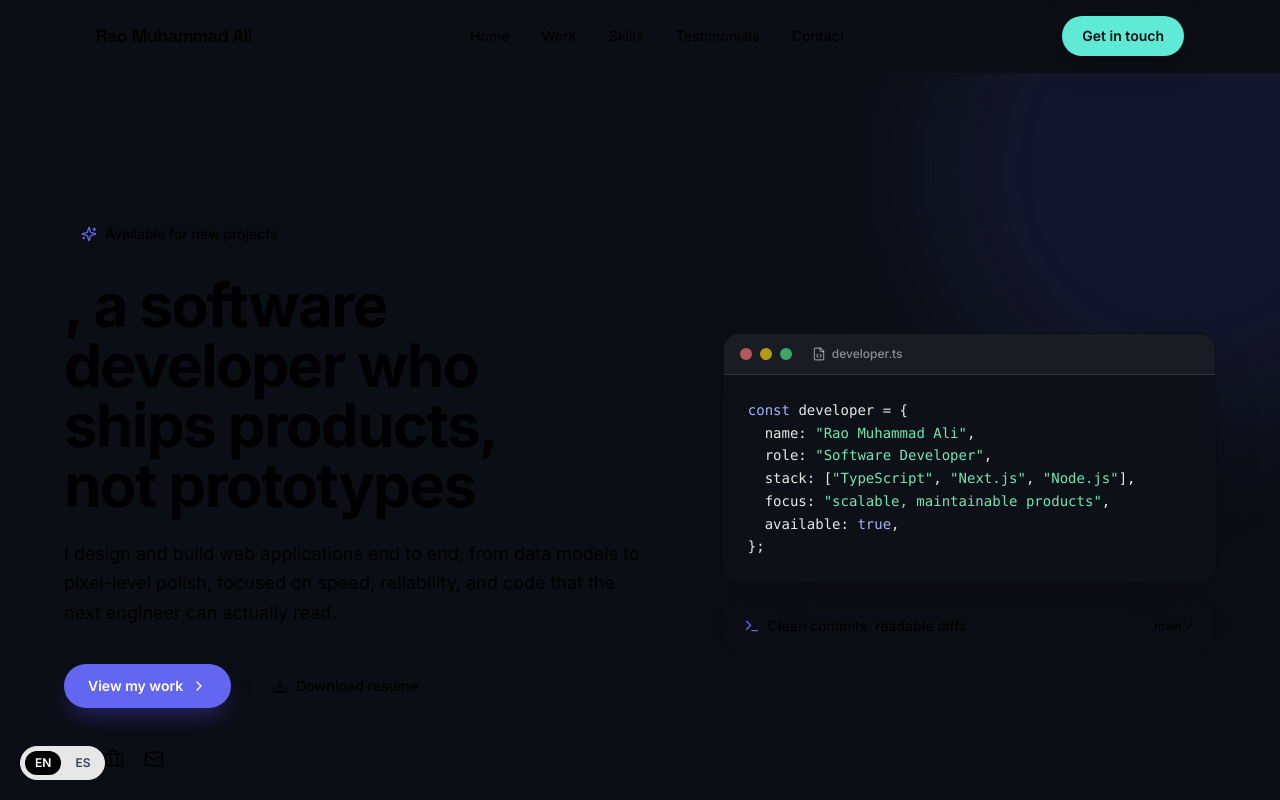
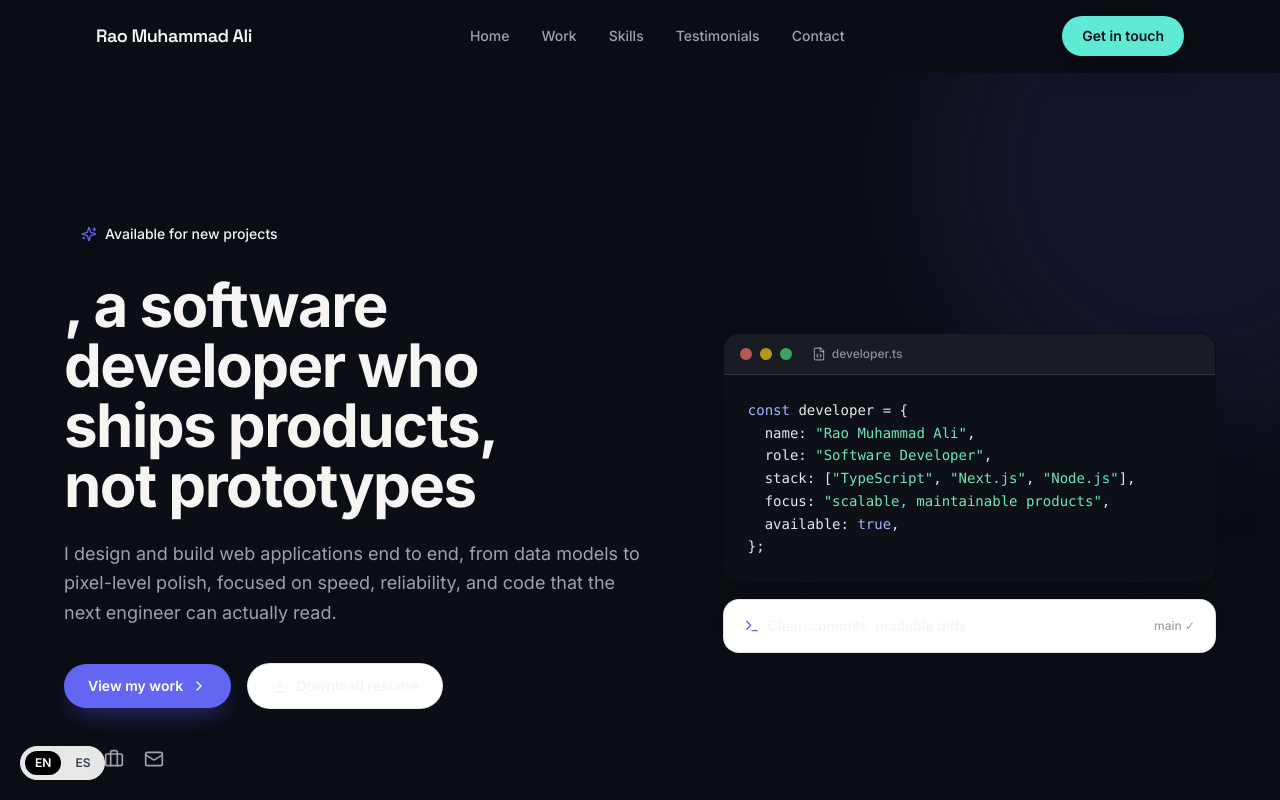
Before and after one commit to supportbuilder-hash/atomic-create-a-premium-modern-fully-responsi-e671ffe2, a Next.js app: page / in a window 1280 px wide. Shown: the top 800 px of the page. Built offline with nearby package versions, Linux system fonts and the light colour scheme.

Commit message:
feat: Fix the background and font (text) color so they are no longer the same color, restoring proper contrast across the home

```diff
--- a/app/globals.css
+++ b/app/globals.css
@@ -4,12 +4,12 @@
 
 @layer base {
   :root {
-    --foreground: 40 20% 96%;
-    --card: 0 0% 100%;
-    --border: 240 5.9% 90%;
-    --muted-foreground: 240 5% 65%;
+    --foreground: hsl(40 20% 96%);
+    --card: hsl(0 0% 100%);
+    --border: hsl(240 5.9% 90%);
+    --muted-foreground: hsl(240 5% 65%);
 
     --primary: #5EEAD4;
     --background: #0B0E14;
+  }
 }
-}
```
